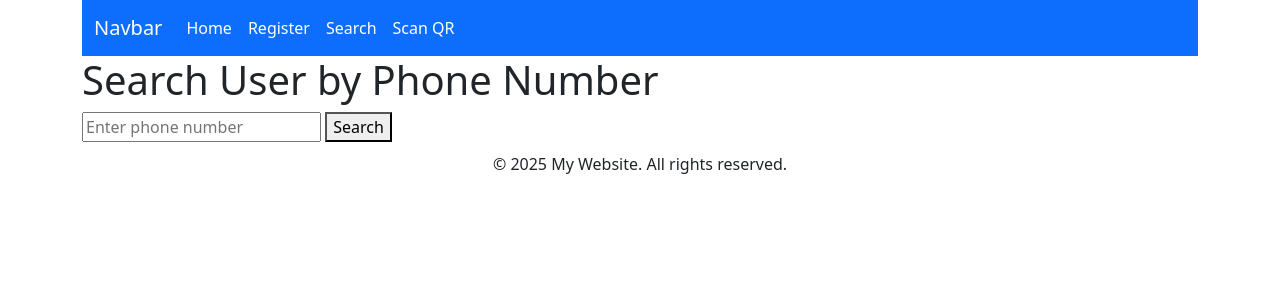
After one commit to vprabhu1771/dj_visitior_pass_system, a Django app: page /search in a window 1280 px wide. The commit adds this page. Shown: the top 300 px of the page. Run offline with Django 5.2, Linux system fonts and the light colour scheme.

Commit message:
ui update

```diff
--- a/frontend/templates/frontend/layout/app.html
+++ b/frontend/templates/frontend/layout/app.html
@@ -6,8 +6,10 @@
         {% block title %}
         {% endblock %}
     </title>
+
+    <link href="https://cdn.jsdelivr.net/npm/bootstrap@5.3.5/dist/css/bootstrap.min.css" rel="stylesheet" integrity="sha384-SgOJa3DmI69IUzQ2PVdRZhwQ+dy64/BUtbMJw1MZ8t5HZApcHrRKUc4W0kG879m7" crossorigin="anonymous">
 </head>
-<body>
+<body class="container">
 
     <!--Header Partial-->
     {% include 'frontend/layout/header.html' %}
@@ -17,5 +19,7 @@
 
     <!--Footer Partial-->
     {% include 'frontend/layout/footer.html' %}
+
+    <script src="https://cdn.jsdelivr.net/npm/bootstrap@5.3.5/dist/js/bootstrap.bundle.min.js" integrity="sha384-k6d4wzSIapyDyv1kpU366/PK5hCdSbCRGRCMv+eplOQJWyd1fbcAu9OCUj5zNLiq" crossorigin="anonymous"></script>
 </body>
 </html>
--- a/frontend/templates/frontend/layout/header.html
+++ b/frontend/templates/frontend/layout/header.html
@@ -1,10 +1,18 @@
-<h1>Header</h1>
-
-<ul>
-    <li>
-        <a href="/">Home</a>
-    </li>
-    <li>
-        <a href="/register">Register</a>
-    </li>
-</ul>
+<nav class="navbar navbar-expand-lg bg-primary">
+  <div class="container-fluid">
+    <a class="navbar-brand text-white" href="#">Navbar</a>
+    <button class="navbar-toggler" type="button" data-bs-toggle="collapse"
+      data-bs-target="#navbarNavAltMarkup" aria-controls="navbarNavAltMarkup" aria-expanded="false"
+      aria-label="Toggle navigation">
+      <span class="navbar-toggler-icon"></span>
+    </button>
+    <div class="collapse navbar-collapse" id="navbarNavAltMarkup">
+      <div class="navbar-nav">
+        <a class="nav-link text-white active" aria-current="page" href="/">Home</a>
+        <a class="nav-link text-white" href="/register">Register</a>
+        <a class="nav-link text-white" href="/search">Search</a>
+        <a class="nav-link text-white" href="/scan_qr">Scan QR</a>
+      </div>
+    </div>
+  </div>
+</nav>
--- /dev/null
+++ b/frontend/templates/frontend/search.html
@@ -0,0 +1,32 @@
+{% extends 'frontend/layout/app.html' %}
+
+{% block title %}
+
+Home
+
+{% endblock %}
+
+
+{% block content %}
+
+    <h1>Search User by Phone Number</h1>
+
+    <form method="get">
+        <input type="text" name="phone_no" placeholder="Enter phone number" required>
+        <button type="submit">Search</button>
+    </form>
+
+    {% if user %}
+        <h2>Search Result:</h2>
+        <p><strong>ID:</strong> {{ user.id }}</p>
+        <img src="{{ user.image.url }}" width="250" height="250">
+        <p><strong>Name:</strong> {{ user.first_name }} {{ user.last_name }}</p>
+        <p><strong>Email:</strong> {{ user.email }}</p>
+        <p><strong>Phone:</strong> {{ user.phone_no }}</p>
+        <img src="{% url 'qr-code' %}?id={{ user.id }}" alt="QR Code">
+    {% elif request.GET.phone_no %}
+        <p style="color: red;">No user found with that phone number.</p>
+
+    {% endif %}
+
+{% endblock %}
--- a/frontend/urls.py
+++ b/frontend/urls.py
@@ -1,11 +1,17 @@
 # urls.py
 from django.urls import path
-from frontend.views import home, qr_code_view, webcam_feed, register, decode_qr_from_image
+from frontend.views import home, qr_code_view, webcam_feed, register, decode_qr_from_image, search, scan_qr
 
 urlpatterns = [
     path('', home, name='home'),
     path('/', home, name='home'),
     path('/home', home, name='home'),
+
+    # Search
+    path('search', search, name='search'),
+
+    # Scan QR
+    path('scan_qr', scan_qr, name='scan_qr'),
 
     path('webcam/', webcam_feed, name='webcam-feed'),
     path('qr-code/', qr_code_view, name='qr-code'),
--- a/frontend/views.py
+++ b/frontend/views.py
@@ -71,6 +71,19 @@ def register(request):
     return render(request, "frontend/register.html", {'form': form})
 
 
+def scan_qr(request):
+    return render(request, "frontend/scan_qr.html")
+
+def search(request):
+    user = None
+    query = request.GET.get('phone_no')
+    if query:
+        try:
+            user = CustomUser.objects.get(phone_no=query)
+        except CustomUser.DoesNotExist:
+            user = None
+    return render(request, "frontend/search.html", {"user": user})
+
 from django.views.decorators.csrf import csrf_exempt
 import json
 
```
Also changed, not shown: frontend/templates/frontend/scan_qr.html (added, +71 -0 lines).
